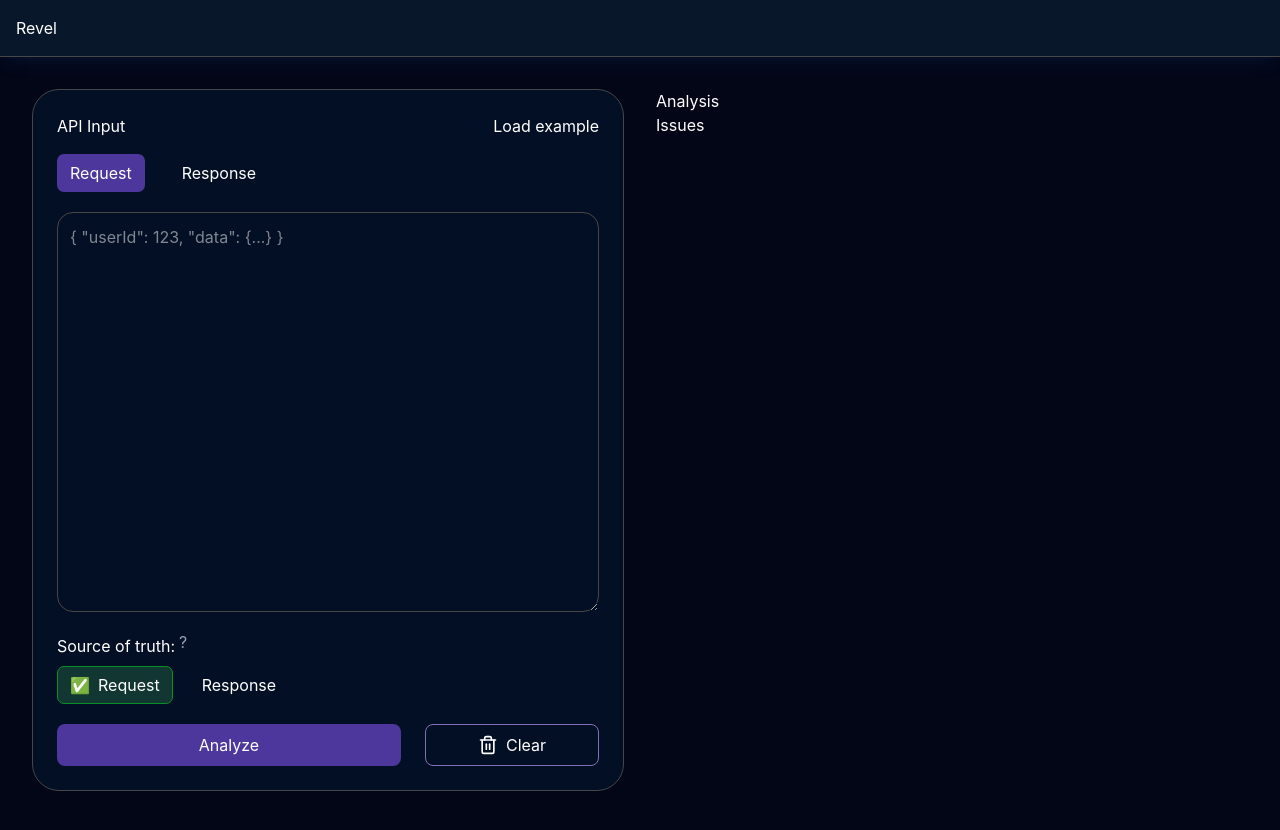
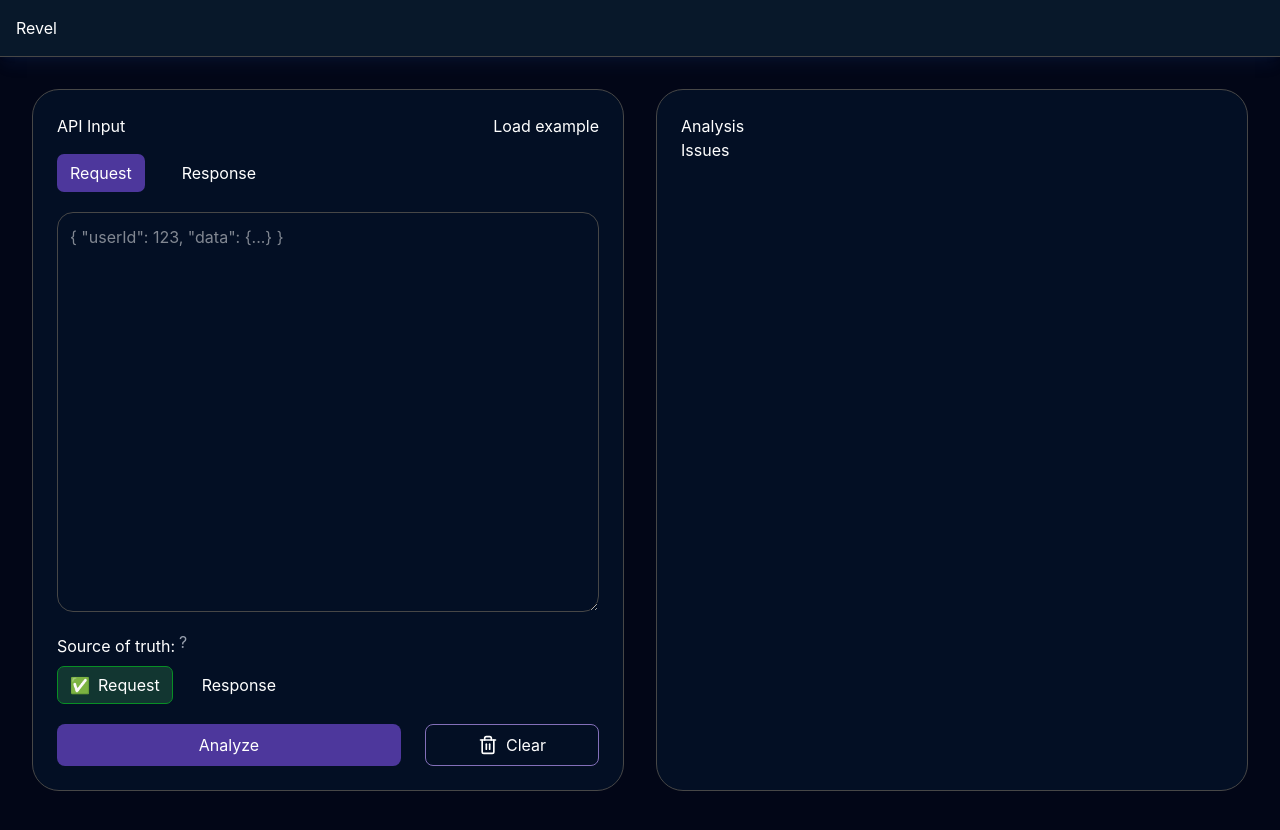
Before and after one commit to sandraamurao/revel, a React (Vite) app: page / in a window 1280 px wide. Shown: the top 830 px of the page. Built offline with nearby package versions, Linux system fonts and the light colour scheme.

Commit message:
added grid styling for AIExplanationPanel

```diff
--- a/src/App.tsx
+++ b/src/App.tsx
@@ -7,6 +7,7 @@ import AIExplanationPanel from "./components/AIExplanationPanel";
 
 function App() {
 	const issues = useApiState((state) => state.issues);
+	const aiExplanation = useApiState((state) => state.aiExplanation);
 
 	return (
 		<>
@@ -15,8 +16,8 @@ function App() {
 			<div className="grid md:grid-cols-2 gap-8 m-8">
 				<JsonInput></JsonInput>
 				<AnalysisPanel></AnalysisPanel>
-				{issues && (
-					<div>
+				{issues && aiExplanation && (
+					<div className="col-span-2 ">
 						<AIExplanationPanel></AIExplanationPanel>
 					</div>
 				)}
--- a/src/components/AIExplanationPanel.tsx
+++ b/src/components/AIExplanationPanel.tsx
@@ -1,22 +1,17 @@
-import { useApiState } from "../store/useStore"
-import ReactMarkdown from 'react-markdown'
+import { useApiState } from "../store/useStore";
+import ReactMarkdown from "react-markdown";
 
 function AIExplanationPanel() {
 	const aiExplanation = useApiState((state) => state.aiExplanation);
 
 	return (
-        <div>
-            {
-                aiExplanation && <div>
+		<div className="border border-[#474747] bg-[#0b426d]/15 rounded-[27px] p-6 mb-5 ">
 			<div> AI Explanation </div>
 			<div>
 				<ReactMarkdown>{aiExplanation}</ReactMarkdown>
 			</div>
 		</div>
+	);
 }
 
-        </div>
-    )
-}
-
-export default AIExplanationPanel
+export default AIExplanationPanel;
--- a/src/components/AnalysisPanel.tsx
+++ b/src/components/AnalysisPanel.tsx
@@ -6,7 +6,7 @@ function AnalysisPanel() {
 
 	return (
 		<>
-		<div>
+		<div className="border border-[#474747] bg-[#0b426d]/15 rounded-[27px] p-6 mb-5 ">
 			<h1> Analysis </h1>
 
 			{error != "" && <div> {error} </div>}
```
Lines whose indentation alone changed are shown as unchanged.
